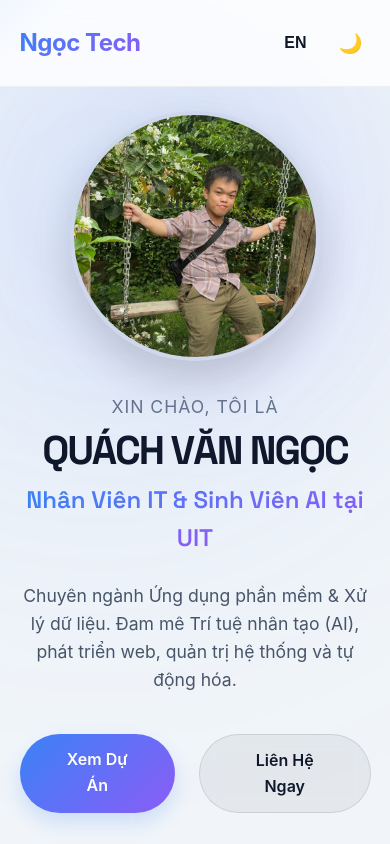
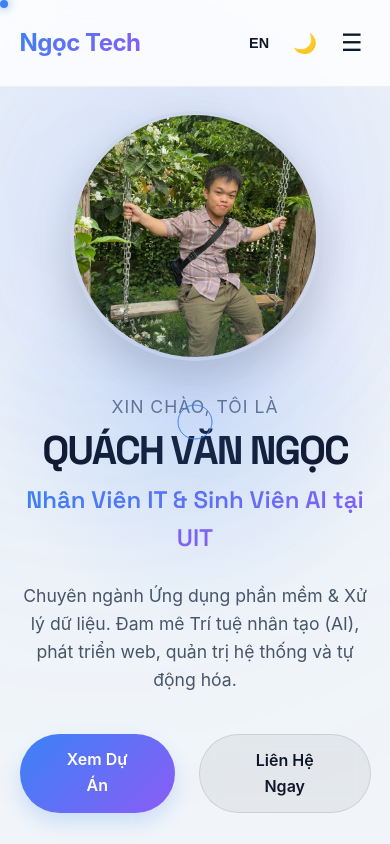
Before and after one commit to nok2k4/my-portfolio, a React (Vite) app: page / in a window 390 px wide. Shown: the top 844 px of the page. Built offline with nearby package versions, Linux system fonts and the light colour scheme.

Commit message:
Thêm Menu trượt cho điện thoại và hoàn thiện Responsive

```diff
--- a/src/CustomCursor.css
+++ b/src/CustomCursor.css
@@ -7,14 +7,16 @@ body, a, button {
 .cursor-dot {
   width: 8px;
   height: 8px;
-  background-color: #fff;
+  background-color: var(--accent-color);
   border-radius: 50%;
   position: fixed;
-  transform: translate(-50%, -50%);
+  top: 0;
+  left: 0;
   pointer-events: none;
   z-index: 9999;
-  transition: transform 0.2s ease;
-  box-shadow: 0 0 10px rgba(255, 255, 255, 0.8);
+  /* Only transition transform scale/color, NOT position */
+  transition: width 0.2s ease, height 0.2s ease, background-color 0.2s ease;
+  box-shadow: 0 0 10px rgba(59, 130, 246, 0.8);
 }
 
 .cursor-outline {
@@ -23,11 +25,12 @@ body, a, button {
   border: 1.5px solid var(--accent-color);
   border-radius: 50%;
   position: fixed;
-  transform: translate(-50%, -50%);
+  top: 0;
+  left: 0;
   pointer-events: none;
   z-index: 9998;
-  /* Smooth trailing effect */
-  transition: top 0.15s ease-out, left 0.15s ease-out, width 0.2s ease, height 0.2s ease, background-color 0.2s ease, border-color 0.2s ease;
+  /* Only transition visual styles, position is handled by requestAnimationFrame */
+  transition: width 0.2s ease, height 0.2s ease, background-color 0.2s ease, border-color 0.2s ease;
 }
 
 .glow-cursor {
@@ -36,17 +39,16 @@ body, a, button {
   background: radial-gradient(circle, rgba(59, 130, 246, 0.15) 0%, rgba(15, 23, 42, 0) 70%);
   border-radius: 50%;
   position: fixed;
-  transform: translate(-50%, -50%);
+  top: 0;
+  left: 0;
   pointer-events: none;
   z-index: 9997;
-  /* Even smoother/slower trailing for the glow */
-  transition: top 0.4s ease-out, left 0.4s ease-out;
 }
 
 /* Hover effects for links and buttons */
 .cursor-dot.hover {
-  transform: translate(-50%, -50%) scale(0.1);
-  background-color: var(--accent-color);
+  width: 0px;
+  height: 0px;
 }
 
 .cursor-outline.hover {
--- a/src/CustomCursor.jsx
+++ b/src/CustomCursor.jsx
@@ -1,63 +1,83 @@
-import React, { useState, useEffect } from 'react';
+import React, { useEffect, useRef, useState } from 'react';
 import './CustomCursor.css';
 
 const CustomCursor = () => {
-  const [position, setPosition] = useState({ x: -100, y: -100 });
+  const dotRef = useRef(null);
+  const outlineRef = useRef(null);
+  const glowRef = useRef(null);
+
   const [isHovering, setIsHovering] = useState(false);
 
+  // Use refs to store positions so we don't trigger React re-renders on every pixel move
+  const mouse = useRef({ x: window.innerWidth / 2, y: window.innerHeight / 2 });
+  const outline = useRef({ x: window.innerWidth / 2, y: window.innerHeight / 2 });
+  const glow = useRef({ x: window.innerWidth / 2, y: window.innerHeight / 2 });
+
   useEffect(() => {
-    const updatePosition = (e) => {
-      setPosition({ x: e.clientX, y: e.clientY });
+    let animationFrameId;
+
+    const onMouseMove = (e) => {
+      mouse.current.x = e.clientX;
+      mouse.current.y = e.clientY;
+
+      // Update the solid dot immediately for zero latency
+      if (dotRef.current) {
+        dotRef.current.style.transform = `translate3d(${e.clientX}px, ${e.clientY}px, 0) translate(-50%, -50%)`;
+      }
+    };
+
+    const animate = () => {
+      // Easing formula: current += (target - current) * ease
+      outline.current.x += (mouse.current.x - outline.current.x) * 0.15;
+      outline.current.y += (mouse.current.y - outline.current.y) * 0.15;
+
+      glow.current.x += (mouse.current.x - glow.current.x) * 0.05;
+      glow.current.y += (mouse.current.y - glow.current.y) * 0.05;
+
+      // Apply transform using translate3d for GPU acceleration
+      if (outlineRef.current) {
+        outlineRef.current.style.transform = `translate3d(${outline.current.x}px, ${outline.current.y}px, 0) translate(-50%, -50%)`;
+      }
+
+      if (glowRef.current) {
+        glowRef.current.style.transform = `translate3d(${glow.current.x}px, ${glow.current.y}px, 0) translate(-50%, -50%)`;
+      }
+
+      animationFrameId = requestAnimationFrame(animate);
     };
 
     const handleMouseOver = (e) => {
-      // Check if hovering over interactive elements
-      if (
-        e.target.tagName.toLowerCase() === 'a' ||
-        e.target.tagName.toLowerCase() === 'button' ||
-        e.target.closest('a') ||
-        e.target.closest('button')
-      ) {
+      if (e.target.closest('a') || e.target.closest('button')) {
         setIsHovering(true);
       }
     };
 
     const handleMouseOut = (e) => {
-      if (
-        e.target.tagName.toLowerCase() === 'a' ||
-        e.target.tagName.toLowerCase() === 'button' ||
-        e.target.closest('a') ||
-        e.target.closest('button')
-      ) {
+      if (e.target.closest('a') || e.target.closest('button')) {
         setIsHovering(false);
       }
     };
 
-    window.addEventListener('mousemove', updatePosition);
+    window.addEventListener('mousemove', onMouseMove);
     window.addEventListener('mouseover', handleMouseOver);
     window.addEventListener('mouseout', handleMouseOut);
 
+    // Start animation loop
+    animate();
+
     return () => {
-      window.removeEventListener('mousemove', updatePosition);
+      window.removeEventListener('mousemove', onMouseMove);
       window.removeEventListener('mouseover', handleMouseOver);
       window.removeEventListener('mouseout', handleMouseOut);
+      cancelAnimationFrame(animationFrameId);
     };
   }, []);
 
   return (
     <>
-      <div
-        className="glow-cursor"
-        style={{ left: `${position.x}px`, top: `${position.y}px` }}
-      ></div>
-      <div
-        className={`cursor-dot ${isHovering ? 'hover' : ''}`}
-        style={{ left: `${position.x}px`, top: `${position.y}px` }}
-      ></div>
-      <div
-        className={`cursor-outline ${isHovering ? 'hover' : ''}`}
-        style={{ left: `${position.x}px`, top: `${position.y}px` }}
-      ></div>
+      <div ref={glowRef} className="glow-cursor"></div>
+      <div ref={outlineRef} className={`cursor-outline ${isHovering ? 'hover' : ''}`}></div>
+      <div ref={dotRef} className={`cursor-dot ${isHovering ? 'hover' : ''}`}></div>
     </>
   );
 };
--- a/src/DataContext.jsx
+++ b/src/DataContext.jsx
@@ -7,7 +7,8 @@ const defaultData = {
     hero: {
       name: "QUÁCH VĂN NGỌC",
       role: "Nhân Viên IT & Sinh Viên AI tại UIT",
-      description: "Chuyên ngành Ứng dụng phần mềm & Xử lý dữ liệu. Đam mê Trí tuệ nhân tạo (AI), phát triển web, quản trị hệ thống và tự động hóa."
+      description: "Chuyên ngành Ứng dụng phần mềm & Xử lý dữ liệu. Đam mê Trí tuệ nhân tạo (AI), phát triển web, quản trị hệ thống và tự động hóa.",
+      avatarUrl: "/avatar.jpg"
     },
     experience: [
       { id: 1, title: "Đại học Công nghệ Thông tin (UIT)", date: "Hiện tại", desc: "Đang theo học chuyên ngành Trí tuệ nhân tạo (AI)." },
@@ -30,14 +31,16 @@ const defaultData = {
       address: "Tân Chánh Hiệp, Quận 12, TP.HCM",
       phone: "0345-626-882",
       email: "ngocqv.it@gmail.com",
-      linkedin: "linkedin.com/in/ngọc-quách"
+      linkedin: "linkedin.com/in/ngọc-quách",
+      fbPageId: ""
     }
   },
   en: {
     hero: {
       name: "QUACH VAN NGOC",
       role: "IT Staff & AI Student at UIT",
-      description: "Majoring in Software Application & Data Processing. Passionate about Artificial Intelligence (AI), web development, system administration, and automation."
+      description: "Majoring in Software Application & Data Processing. Passionate about Artificial Intelligence (AI), web development, system administration, and automation.",
+      avatarUrl: "/avatar.jpg"
     },
     experience: [
       { id: 1, title: "University of Information Technology (UIT)", date: "Present", desc: "Currently studying Artificial Intelligence (AI)." },
@@ -60,7 +63,8 @@ const defaultData = {
       address: "Tan Chanh Hiep, District 12, HCMC",
       phone: "0345-626-882",
       email: "ngocqv.it@gmail.com",
-      linkedin: "linkedin.com/in/ngọc-quách"
+      linkedin: "linkedin.com/in/ngọc-quách",
+      fbPageId: ""
     }
   }
 };
--- /dev/null
+++ b/src/FacebookChat.jsx
@@ -0,0 +1,51 @@
+import React, { useEffect, useContext } from 'react';
+import { DataContext } from './DataContext';
+
+const FacebookChat = () => {
+  const { data } = useContext(DataContext);
+  // We will read the fbPageId from the Vietnamese section
+  const pageId = data.vi?.contact?.fbPageId;
+
+  useEffect(() => {
+    if (!pageId) return;
+
+    // Set attributes on the chatbox div
+    const chatbox = document.getElementById('fb-customer-chat');
+    if (chatbox) {
+      chatbox.setAttribute("page_id", pageId);
+      chatbox.setAttribute("attribution", "biz_inbox");
+    }
+
+    // Initialize FB SDK
+    window.fbAsyncInit = function() {
+      if (window.FB) {
+        window.FB.init({
+          xfbml            : true,
+          version          : 'v18.0'
+        });
+      }
+    };
+
+    // Load FB SDK script
+    (function(d, s, id) {
+      var js, fjs = d.getElementsByTagName(s)[0];
+      if (d.getElementById(id)) return;
+      js = d.createElement(s); js.id = id;
+      js.src = 'https://connect.facebook.net/vi_VN/sdk/xfbml.customerchat.js';
+      fjs.parentNode.insertBefore(js, fjs);
+    }(document, 'script', 'facebook-jssdk'));
+
+  }, [pageId]);
+
+  // If no Page ID is provided in Admin, don't render the chat bubble
+  if (!pageId) return null;
+
+  return (
+    <>
+      <div id="fb-root"></div>
+      <div id="fb-customer-chat" className="fb-customerchat"></div>
+    </>
+  );
+};
+
+export default FacebookChat;
--- a/src/Home.jsx
+++ b/src/Home.jsx
@@ -1,6 +1,7 @@
 import React, { useContext, useEffect, useState } from 'react';
 import { DataContext } from './DataContext';
 import CustomCursor from './CustomCursor';
+import FacebookChat from './FacebookChat';
 
 const uiText = {
   vi: {
@@ -46,6 +47,8 @@ function Home() {
   const [theme, setTheme] = useState(localStorage.getItem('theme') || 'light');
   const [lang, setLang] = useState(localStorage.getItem('lang') || 'vi');
 
+  const [isMenuOpen, setIsMenuOpen] = useState(false);
+
   useEffect(() => {
     document.documentElement.setAttribute('data-theme', theme);
     localStorage.setItem('theme', theme);
@@ -64,23 +67,37 @@ function Home() {
   return (
     <>
       <CustomCursor />
+      <FacebookChat />
       <header className="header">
         <div className="logo">Ngọc Tech</div>
-        <ul className="nav-links">
-          <li><a href="#home">{t.home}</a></li>
-          <li><a href="#about">{t.about}</a></li>
-          <li><a href="#skills">{t.skills}</a></li>
-          <li><a href="#projects">{t.projects}</a></li>
-          <li><a href="#contact">{t.contact}</a></li>
-        </ul>
-        <div style={{ display: 'flex', gap: '1rem', marginLeft: '2rem', position: 'absolute', right: '5%' }}>
-          <button className="theme-toggle" onClick={toggleLang} aria-label="Toggle Language" style={{ fontSize: '1rem', fontWeight: 'bold' }}>
+
+        <div className="mobile-controls">
+          <button className="theme-toggle" onClick={toggleLang} aria-label="Toggle Language" style={{ fontSize: '0.9rem', fontWeight: 'bold' }}>
             {lang === 'vi' ? 'EN' : 'VI'}
           </button>
           <button className="theme-toggle" onClick={toggleTheme} aria-label="Toggle Theme">
             {theme === 'light' ? '🌙' : '☀️'}
           </button>
+          <button className="menu-toggle" onClick={() => setIsMenuOpen(!isMenuOpen)}>
+            {isMenuOpen ? '✕' : '☰'}
+          </button>
         </div>
+
+        <ul className={`nav-links ${isMenuOpen ? 'open' : ''}`}>
+          <li><a href="#home" onClick={() => setIsMenuOpen(false)}>{t.home}</a></li>
+          <li><a href="#about" onClick={() => setIsMenuOpen(false)}>{t.about}</a></li>
+          <li><a href="#skills" onClick={() => setIsMenuOpen(false)}>{t.skills}</a></li>
+          <li><a href="#projects" onClick={() => setIsMenuOpen(false)}>{t.projects}</a></li>
+          <li><a href="#contact" onClick={() => setIsMenuOpen(false)}>{t.contact}</a></li>
+          <li className="desktop-controls" style={{ display: 'flex', gap: '0.5rem' }}>
+            <button className="theme-toggle" onClick={toggleLang} aria-label="Toggle Language" style={{ fontSize: '1rem', fontWeight: 'bold' }}>
+              {lang === 'vi' ? 'EN' : 'VI'}
+            </button>
+            <button className="theme-toggle" onClick={toggleTheme} aria-label="Toggle Theme">
+              {theme === 'light' ? '🌙' : '☀️'}
+            </button>
+          </li>
+        </ul>
       </header>
 
       <main>
@@ -97,7 +114,7 @@ function Home() {
               </div>
             </div>
             <div className="hero-image-container">
-              <img src="/avatar.jpg" alt={content.hero.name} className="avatar" onError={(e) => { e.target.src = 'https://via.placeholder.com/300x300.png?text=Avatar'; }} />
+              <img src={content.hero.avatarUrl || "/avatar.jpg"} alt={content.hero.name} className="avatar" onError={(e) => { e.target.src = 'https://via.placeholder.com/300x300.png?text=Avatar'; }} />
               <div className="avatar-glow"></div>
             </div>
           </div>
--- a/src/index.css
+++ b/src/index.css
@@ -126,6 +126,24 @@ h1, h2, h3, h4, h5, h6 {
 
 .nav-links a:hover {
   color: var(--accent-color);
+}
+
+.desktop-controls {
+  display: flex;
+}
+
+.mobile-controls {
+  display: none;
+}
+
+.menu-toggle {
+  display: none;
+  background: none;
+  border: none;
+  color: var(--text-color);
+  font-size: 1.5rem;
+  cursor: pointer;
+  padding: 0.5rem;
 }
 
 .theme-toggle {
@@ -560,10 +578,6 @@ h1, h2, h3, h4, h5, h6 {
     font-size: 1.5rem;
   }
 
-  .nav-links {
-    display: none;
-  }
-
   .logo {
     position: relative;
     left: auto;
@@ -572,4 +586,43 @@ h1, h2, h3, h4, h5, h6 {
   .header {
     justify-content: space-between;
   }
+
+  .desktop-controls {
+    display: none !important;
+  }
+
+  .mobile-controls {
+    display: flex;
+    align-items: center;
+    gap: 0.5rem;
+    position: absolute;
+    right: 5%;
+  }
+
+  .menu-toggle {
+    display: block;
+  }
+
+  .nav-links {
+    position: absolute;
+    top: 100%;
+    left: 0;
+    width: 100%;
+    background: var(--header-bg);
+    flex-direction: column;
+    padding: 2rem;
+    gap: 1.5rem;
+    box-shadow: 0 10px 20px rgba(0,0,0,0.1);
+    transform: translateY(-150%);
+    opacity: 0;
+    pointer-events: none;
+    transition: all 0.3s ease;
+    backdrop-filter: blur(16px);
+  }
+
+  .nav-links.open {
+    transform: translateY(0);
+    opacity: 1;
+    pointer-events: all;
+  }
 }
```
Also changed, not shown: src/Admin.jsx (+7 -1 lines).
